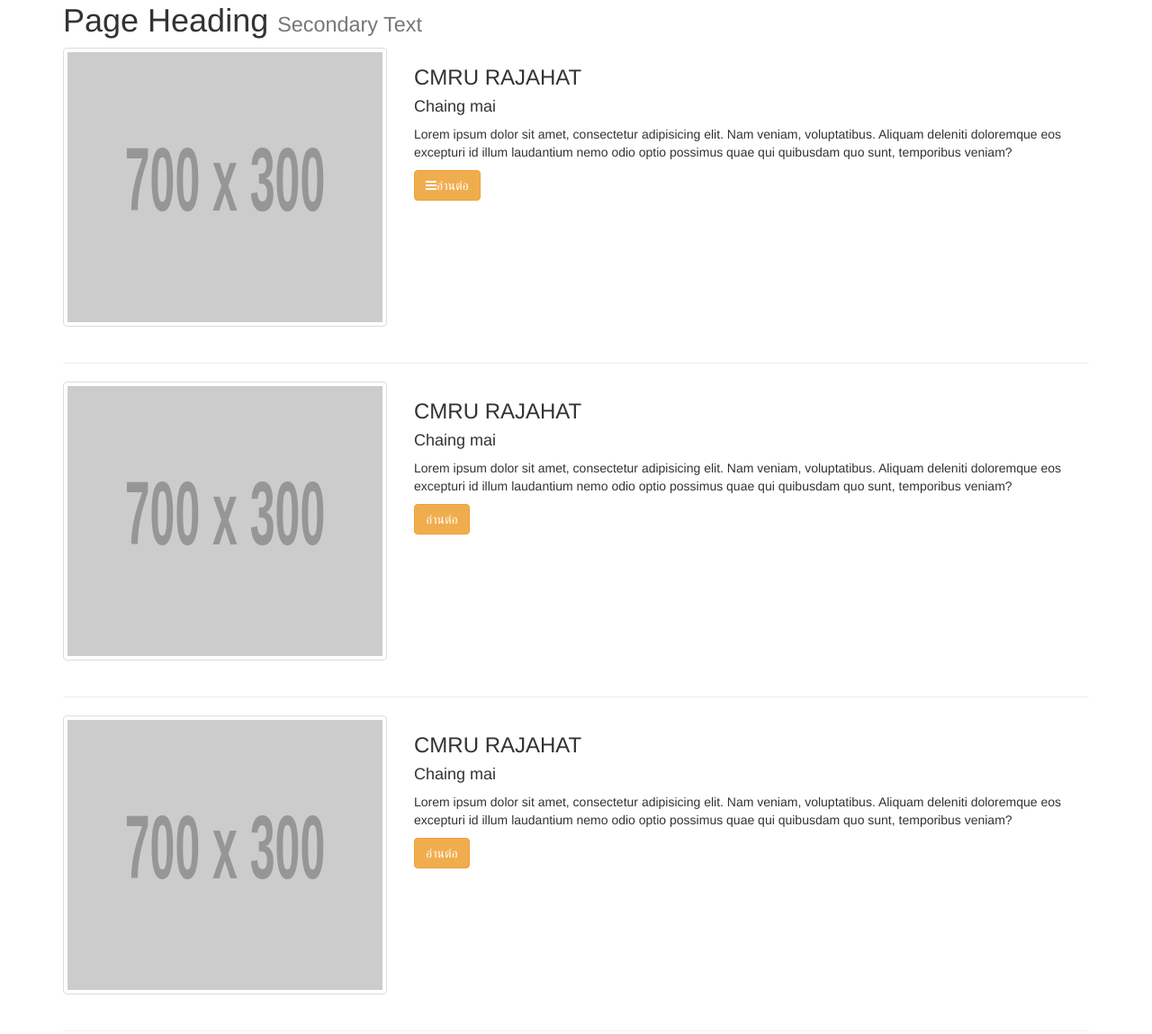
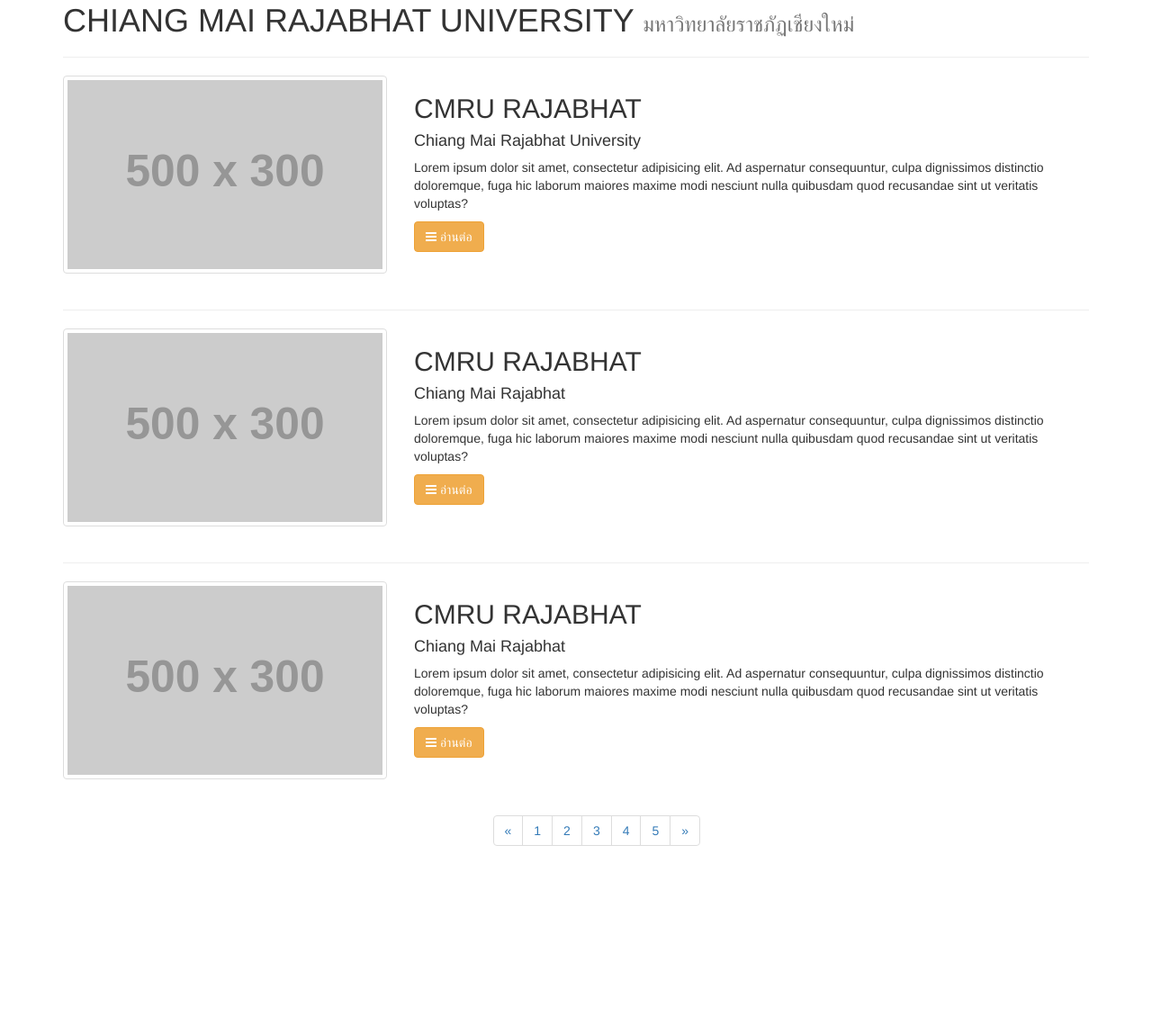
Before and after one commit to oomella/Day2-p1, a website: page index.html in a window 1280 px wide. Shown: the part 88-1237 px from the top of the page at 90% size. After the commit the page ends 1053 px from the top, so only its background shows below. Drawn offline with nearby package versions, Linux system fonts and the light colour scheme; placeholder pictures from the web are drawn by us.

Commit message:
แก้ animate.css2

```diff
--- a/index.html
+++ b/index.html
@@ -40,98 +40,83 @@
 
 
 <div class="container">
-    <h1>Page Heading
-        <small>Secondary Text</small>
+    <h1>CHIANG MAI RAJABHAT UNIVERSITY
+        <small>มหาวิทยาลัยราชภัฏเชียงใหม่</small>
     </h1>
-    <div class="row animated infinite swing">
-
-        <div class="col-md-4">
+    <hr class="divider">
+    <div class="row">
+        <div class="col-xs-12 col-sm-4">
             <div class="thumbnail">
-                <img src="http://placehold.it/700x300" data-src=""
-                     data-holder-rendered="true" style="height: 300px; width: 200%; display: block;">
-
+                <img src="http://placehold.it/500x300" alt="">
             </div>
         </div>
-
-
-        <div class="col-md-8">
-            <div class="caption">
-                <h3>CMRU RAJAHAT</h3>
-                <h4>Chaing mai </h4>
-                <p>Lorem ipsum dolor sit amet, consectetur adipisicing elit. Nam veniam, voluptatibus. Aliquam deleniti
-                    doloremque eos excepturi id illum laudantium nemo odio optio possimus quae qui quibusdam quo sunt,
-                    temporibus veniam?</p>
-                <a href="#" class="btn btn-warning"><i class="fa fa-bars fa-spin"></i>อ่านต่อ</a>
-            </div>
-        </div>
-    </div>
-    <hr class="divider"><div class="row">
-
-        <div class="col-md-4">
-            <div class="thumbnail">
-                <img src="http://placehold.it/700x300" data-src=""
-                     data-holder-rendered="true" style="height: 300px; width: 200%; display: block;">
-
-            </div>
-        </div>
-
-
-        <div class="col-md-8">
-            <div class="caption">
-                <h3>CMRU RAJAHAT</h3>
-                <h4>Chaing mai </h4>
-                <p>Lorem ipsum dolor sit amet, consectetur adipisicing elit. Nam veniam, voluptatibus. Aliquam deleniti
-                    doloremque eos excepturi id illum laudantium nemo odio optio possimus quae qui quibusdam quo sunt,
-                    temporibus veniam?</p>
-                <a href="#" class="btn btn-warning">อ่านต่อ</a>
-            </div>
-        </div>
-    </div>
-    <hr class="divider"><div class="row">
-
-        <div class="col-md-4">
-            <div class="thumbnail">
-                <img src="http://placehold.it/700x300" data-src=""
-                     data-holder-rendered="true" style="height: 300px; width: 200%; display: block;">
-
-            </div>
-        </div>
-
-
-        <div class="col-md-8">
-            <div class="caption">
-                <h3>CMRU RAJAHAT</h3>
-                <h4>Chaing mai </h4>
-                <p>Lorem ipsum dolor sit amet, consectetur adipisicing elit. Nam veniam, voluptatibus. Aliquam deleniti
-                    doloremque eos excepturi id illum laudantium nemo odio optio possimus quae qui quibusdam quo sunt,
-                    temporibus veniam?</p>
-                <a href="#" class="btn btn-warning">อ่านต่อ</a>
-            </div>
-        </div>
-    </div>
-    <hr class="divider"><div class="row">
-
-        <div class="col-md-4">
-            <div class="thumbnail">
-                <img src="http://placehold.it/700x300" data-src=""
-                     data-holder-rendered="true" style="height: 300px; width: 200%; display: block;">
-
-            </div>
-        </div>
-
-
-        <div class="col-md-8">
-            <div class="caption">
-                <h3>CMRU RAJAHAT</h3>
-                <h4>Chaing mai </h4>
-                <p>Lorem ipsum dolor sit amet, consectetur adipisicing elit. Nam veniam, voluptatibus. Aliquam deleniti
-                    doloremque eos excepturi id illum laudantium nemo odio optio possimus quae qui quibusdam quo sunt,
-                    temporibus veniam?</p>
-                <a href="#" class="btn btn-warning">อ่านต่อ</a>
-            </div>
+        <div class="col-xs-12 col-sm-8">
+            <h2>CMRU RAJABHAT</h2>
+            <h4 class="hidden-xs">Chiang Mai Rajabhat University</h4>
+            <p class="hidden-sm">Lorem ipsum dolor sit amet, consectetur adipisicing elit. Ad aspernatur consequuntur,
+                culpa dignissimos
+                distinctio doloremque, fuga hic laborum maiores maxime modi nesciunt nulla quibusdam quod recusandae
+                sint ut veritatis voluptas?</p>
+            <a href="#" class="btn btn-warning"><i class="fa fa-bars fa-spin"></i> อ่านต่อ</a>
         </div>
     </div>
     <hr class="divider">
+    <div class="row">
+        <div class="col-xs-12 col-sm-4">
+            <div class="thumbnail">
+                <img src="http://placehold.it/500x300" alt="">
+            </div>
+        </div>
+        <div class="col-xs-12 col-sm-8">
+            <h2>CMRU RAJABHAT</h2>
+            <h4 class="hidden-xs">Chiang Mai Rajabhat </h4>
+            <p class="hidden-sm">Lorem ipsum dolor sit amet, consectetur adipisicing elit. Ad aspernatur consequuntur,
+                culpa dignissimos
+                distinctio doloremque, fuga hic laborum maiores maxime modi nesciunt nulla quibusdam quod recusandae
+                sint ut veritatis voluptas?</p>
+            <a href="#" class="btn btn-warning"><i class="fa fa-bars fa-spin"></i> อ่านต่อ</a>
+        </div>
+    </div>
+    <hr class="divider">
+    <div class="row">
+        <div class="col-xs-12 col-sm-4">
+            <div class="thumbnail">
+                <img src="http://placehold.it/500x300" alt="">
+            </div>
+        </div>
+        <div class="col-xs-12 col-sm-8">
+            <h2>CMRU RAJABHAT</h2>
+            <h4 class="hidden-xs">Chiang Mai Rajabhat </h4>
+            <p class="hidden-sm">Lorem ipsum dolor sit amet, consectetur adipisicing elit. Ad aspernatur consequuntur,
+                culpa dignissimos
+                distinctio doloremque, fuga hic laborum maiores maxime modi nesciunt nulla quibusdam quod recusandae
+                sint ut veritatis voluptas?</p>
+            <a href="#" class="btn btn-warning"><i class="fa fa-bars fa-spin"></i> อ่านต่อ</a>
+        </div>
+    </div>
+    <div class="col-md-12">
+        <div class="col-md-offset-5">
+            <nav aria-label="Page navigation">
+                <ul class="pagination">
+                    <li>
+                        <a href="#" aria-label="Previous">
+                            <span aria-hidden="true">&laquo;</span>
+                        </a>
+                    </li>
+                    <li><a href="#">1</a></li>
+                    <li><a href="#">2</a></li>
+                    <li><a href="#">3</a></li>
+                    <li><a href="#">4</a></li>
+                    <li><a href="#">5</a></li>
+                    <li>
+                        <a href="#" aria-label="Next">
+                            <span aria-hidden="true">&raquo;</span>
+                        </a>
+                    </li>
+                </ul>
+            </nav>
+        </div>
+    </div>
 </div>
 
 <!-- jQuery (necessary for Bootstrap's JavaScript plugins) -->
```
